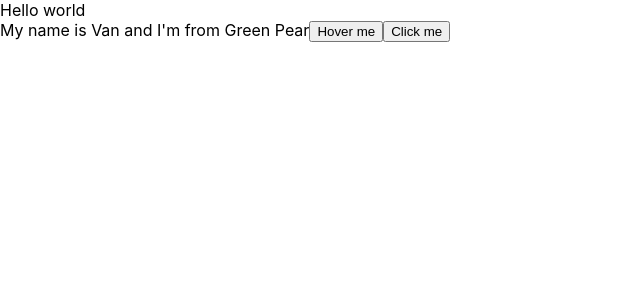
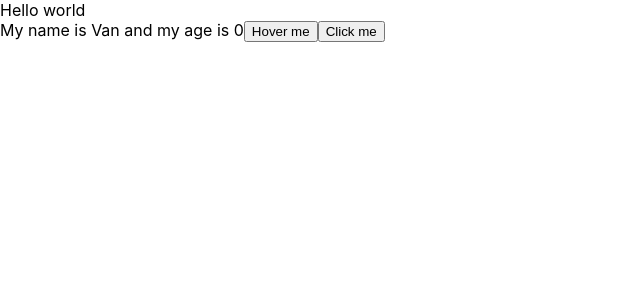
Before and after one commit to vanguyen333/reactUltimate, a React (Create React App) app: page / in a window 1280 px wide. Shown: the top 300 px of the page, without its empty margins (0-640 px from the left). Built offline with nearby package versions, Linux system fonts and the light colour scheme.

Commit message:
update return

```diff
--- a/src/components/MyComponent.js
+++ b/src/components/MyComponent.js
@@ -34,7 +34,8 @@ class MyComponent extends React.Component {
   render() {
     return (
       <div>
-        My name is {this.state.name} and I'm from {this.state.address}
+        {/* My name is {this.state.name} and I'm from {this.state.address} */}
+        My name is {this.state.name} and my age is {this.state.age}
         <button onMouseOver={this.handleOnMouseOver}>Hover me</button>
         <button
           onClick={(event) => {
```
